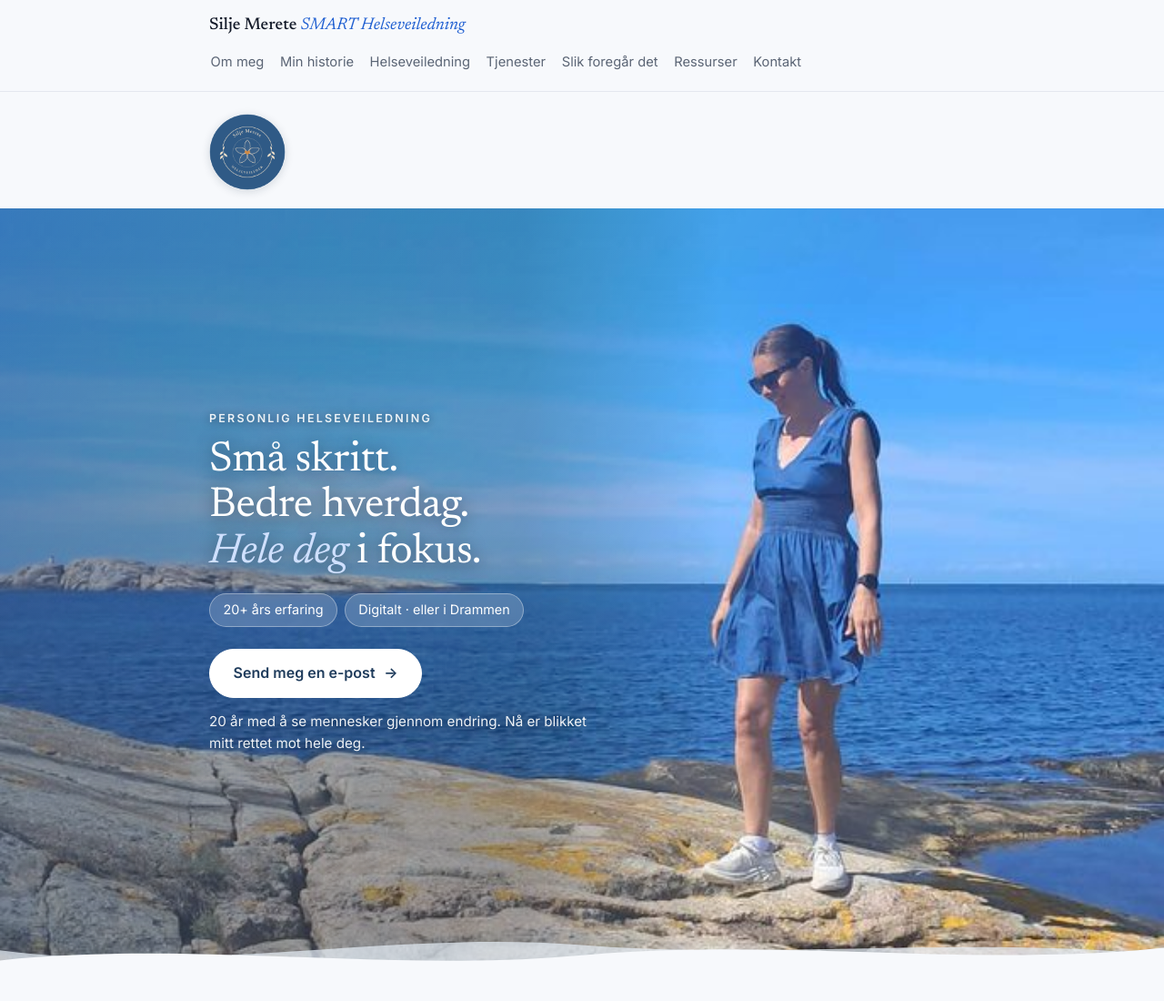
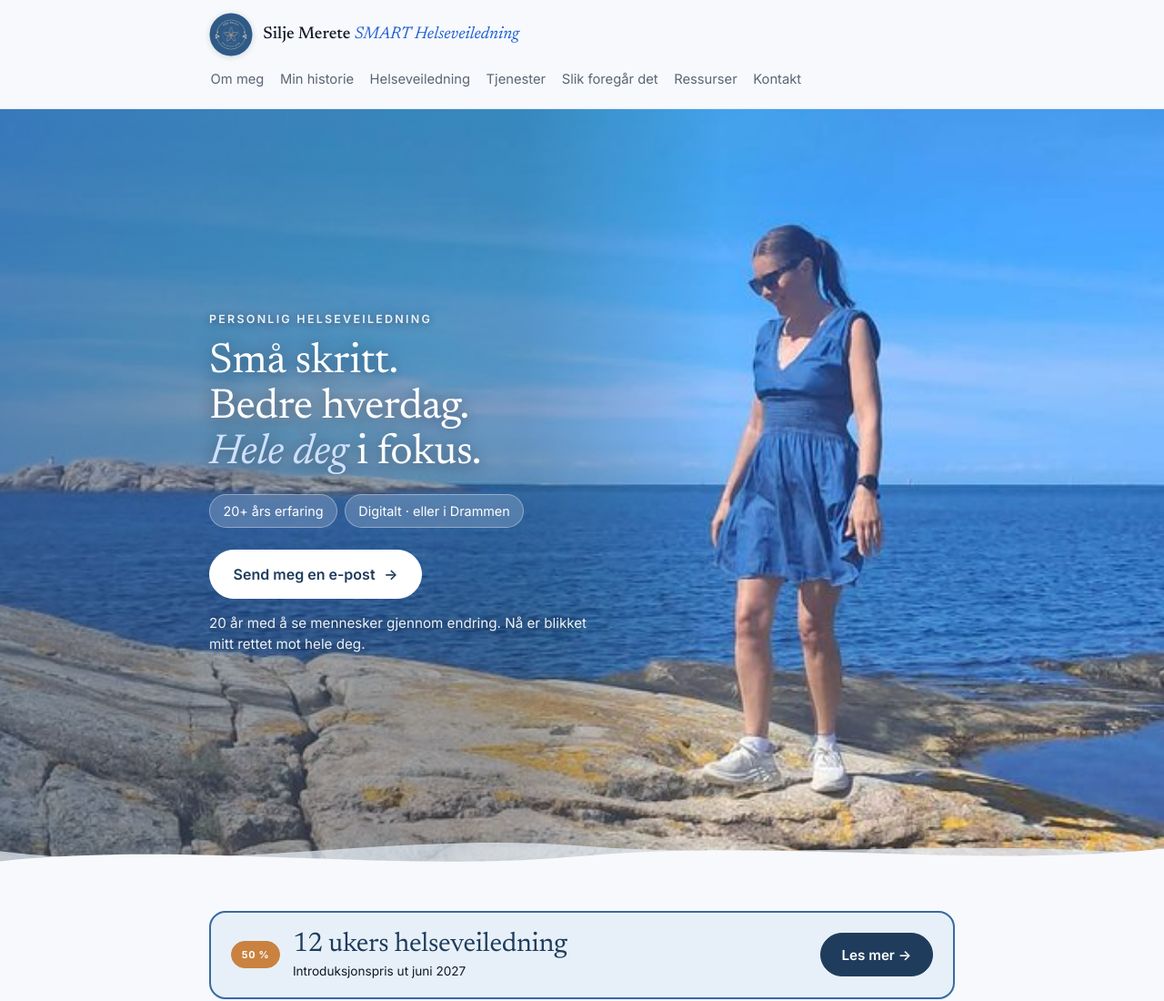
Before and after one commit to siljemerete/siljemerete.github.io, a plain HTML site: page index.html in a window 1280 px wide. Shown: the top 1100 px of the page at 91% size. Drawn offline with nearby package versions, Linux system fonts and the light colour scheme.

Commit message:
Forsiden: logoen ved siden av navnet i toppen
Co-Authored-By: Claude Opus 5.5 <noreply@anthropic.com>
Claude-Session: https://claude.ai/code/session_01ErhCnt3XBsNXHqPPixac28

```diff
--- a/index.html
+++ b/index.html
@@ -1161,7 +1161,14 @@
     background: rgba(247, 249, 252, 0.92);
   }
 
-  .brand-logo { display: none; }
+  .brand-logo {
+    width: 48px;
+    height: 48px;
+    border-radius: 50%;
+    box-shadow: 0 1px 6px rgba(22, 40, 58, 0.15);
+  }
+
+  .brand { gap: 0.7rem; }
 
   .brand {
     font-family: "Newsreader", Georgia, serif;
@@ -1171,20 +1178,6 @@
   }
 
   .brand-name span { color: var(--blue); font-style: italic; font-weight: 400; }
-
-  /* Logo over bildet */
-  .logo-row {
-    padding-top: 1.5rem;
-    padding-bottom: 1.25rem;
-  }
-
-  .page-logo {
-    display: block;
-    width: 84px;
-    height: 84px;
-    border-radius: 50%;
-    box-shadow: 0 2px 10px rgba(22, 40, 58, 0.15);
-  }
 
   /* Mobil/nettbrett: teksten i himmelen, Silje Merete synlig under */
   .hero {
@@ -1356,10 +1349,6 @@
     </nav>
   </div>
 </header>
-
-<div class="wrap logo-row">
-    <img class="page-logo" src="images/logo-sm-v3.png" width="84" height="84" alt="Silje Merete Helseveileder">
-</div>
 
 <section class="hero">
   <div class="hero-shine" aria-hidden="true"></div>
```
